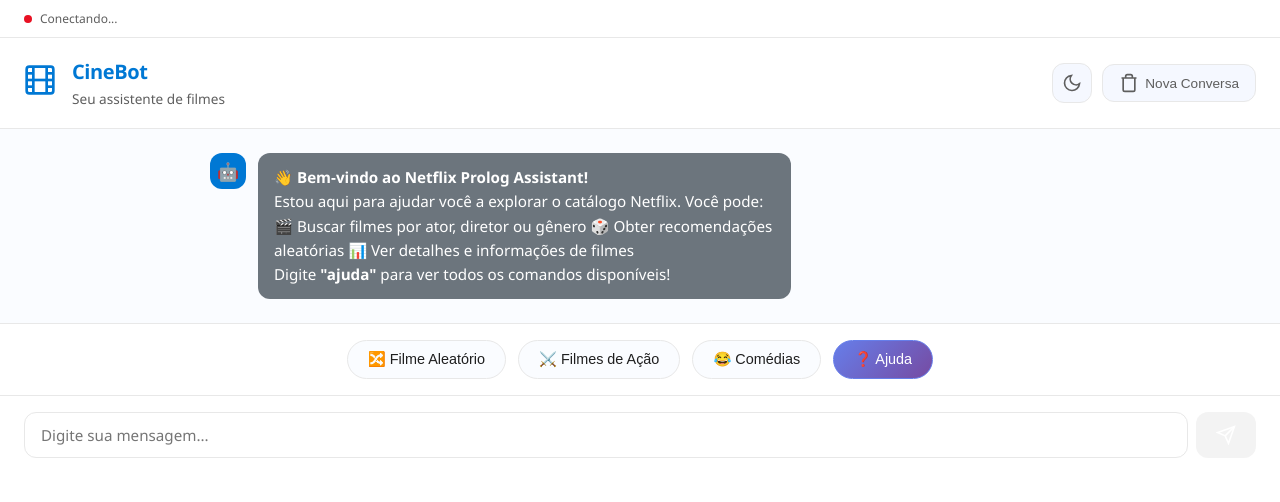
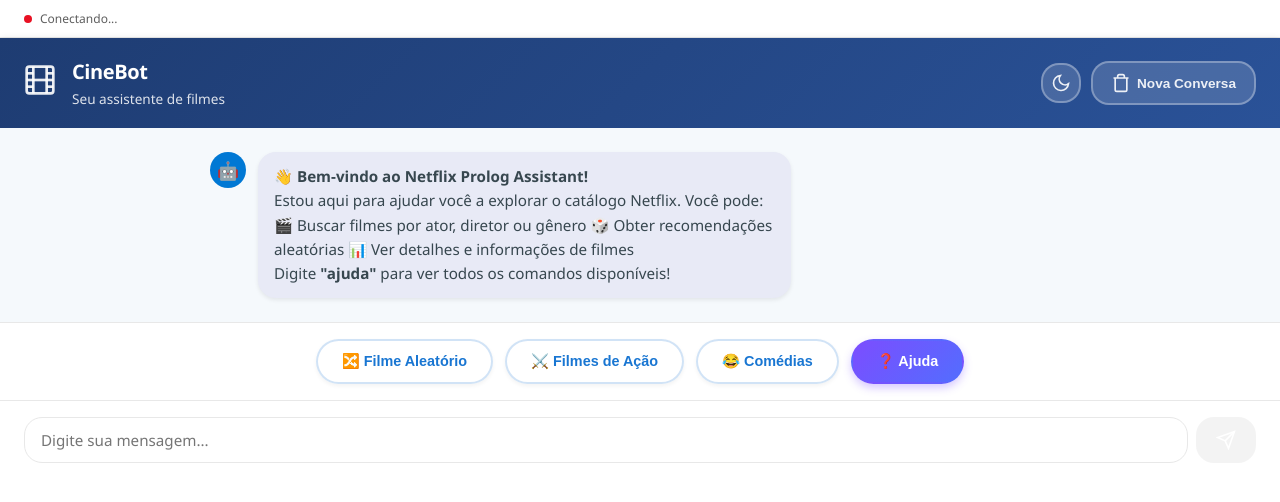
Before and after one commit to HugoGsilva/Chatbot-Prolog, an Angular app in the folder frontend-angular/: page / in a window 1280 px wide. Shown: the top 502 px of the page. Built offline with nearby package versions, Linux system fonts and the light colour scheme; no server answers.

Commit message:
feat: Revamp UI styles for improved aesthetics and user experience; update gradients, shadows, and colors across components

```diff
--- a/frontend-angular/src/app/app.component.css
+++ b/frontend-angular/src/app/app.component.css
@@ -27,8 +27,8 @@
   width: 380px;
   max-width: 90vw;
   height: 100vh;
-  background: var(--container-bg);
-  box-shadow: -4px 0 20px rgba(0, 0, 0, 0.2);
+  background: linear-gradient(180deg, #ffffff 0%, #f5f9fc 100%);
+  box-shadow: -4px 0 24px rgba(0, 0, 0, 0.15);
   animation: slideInRight 0.3s ease;
   display: flex;
   flex-direction: column;
@@ -45,17 +45,17 @@
 
 .help-header {
   padding: 24px;
-  border-bottom: 1px solid var(--border-color);
+  border-bottom: none;
   display: flex;
   justify-content: space-between;
   align-items: center;
-  background: var(--container-bg);
+  background: linear-gradient(135deg, #1e3c72 0%, #2a5298 100%);
 }
 
 .help-header h2 {
   margin: 0;
   font-size: 1.5rem;
-  color: var(--text-primary);
+  color: #ffffff;
 }
 
 .close-btn {
@@ -91,11 +91,12 @@
   gap: 16px;
   padding: 16px;
   margin-bottom: 8px;
-  background: var(--chat-window-bg);
-  border: 1px solid var(--border-color);
-  border-radius: 12px;
+  background: rgba(255, 255, 255, 0.8);
+  border: 2px solid rgba(25, 118, 210, 0.1);
+  border-radius: 16px;
   cursor: pointer;
-  transition: all 0.2s ease;
+  transition: all 0.3s cubic-bezier(0.4, 0, 0.2, 1);
+  box-shadow: 0 2px 4px rgba(0, 0, 0, 0.05);
 }
 
 .help-option:hover {
--- a/frontend-angular/src/app/components/header/header.component.css
+++ b/frontend-angular/src/app/components/header/header.component.css
@@ -1,7 +1,8 @@
 .chatbot-header {
   padding: 20px 24px;
-  background: white;
-  border-bottom: 1px solid var(--border-color);
+  background: linear-gradient(135deg, #1e3c72 0%, #2a5298 100%);
+  border-bottom: none;
+  box-shadow: 0 2px 8px rgba(0, 0, 0, 0.15);
   transition: background-color 0.3s ease;
 }
 
@@ -29,7 +30,7 @@
 }
 
 .chatbot-header h1 {
-  color: var(--accent-primary);
+  color: #ffffff;
   font-size: 1.25rem;
   font-weight: 600;
   margin-bottom: 4px;
@@ -39,7 +40,7 @@
 
 .chatbot-header .subtitle {
   font-size: 0.85rem;
-  color: var(--text-secondary);
+  color: rgba(255, 255, 255, 0.85);
   font-weight: 400;
   transition: color 0.3s ease;
 }
@@ -51,19 +52,20 @@
   width: 40px;
   height: 40px;
   padding: 0;
-  background: #f5f8ff;
-  border: 1px solid var(--border-color);
-  color: var(--text-secondary);
+  background: rgba(255, 255, 255, 0.15);
+  border: 2px solid rgba(255, 255, 255, 0.3);
+  color: rgba(255, 255, 255, 0.9);
   border-radius: var(--radius-md);
   cursor: pointer;
-  transition: all 0.15s ease;
+  transition: all 0.3s cubic-bezier(0.4, 0, 0.2, 1);
 }
 
 .theme-toggle-btn:hover {
-  background: var(--accent-primary);
-  border-color: var(--accent-primary);
+  background: rgba(255, 255, 255, 0.25);
+  border-color: rgba(255, 255, 255, 0.5);
   color: white;
-  box-shadow: var(--shadow-sm);
+  transform: scale(1.05);
+  box-shadow: 0 4px 12px rgba(0, 0, 0, 0.15);
 }
 
 .theme-toggle-btn:active {
@@ -74,22 +76,23 @@
   display: flex;
   align-items: center;
   gap: 6px;
-  padding: 8px 16px;
-  background: #f5f8ff;
-  border: 1px solid var(--border-color);
-  color: var(--text-secondary);
+  padding: 10px 18px;
+  background: rgba(255, 255, 255, 0.15);
+  border: 2px solid rgba(255, 255, 255, 0.3);
+  color: rgba(255, 255, 255, 0.9);
   font-size: 0.85rem;
-  font-weight: 500;
+  font-weight: 600;
   border-radius: var(--radius-md);
   cursor: pointer;
-  transition: all 0.15s ease;
+  transition: all 0.3s cubic-bezier(0.4, 0, 0.2, 1);
 }
 
 .clear-btn:hover {
-  background: var(--accent-primary);
-  border-color: var(--accent-primary);
+  background: rgba(255, 255, 255, 0.25);
+  border-color: rgba(255, 255, 255, 0.5);
   color: white;
-  box-shadow: var(--shadow-sm);
+  transform: translateY(-2px);
+  box-shadow: 0 4px 12px rgba(0, 0, 0, 0.15);
 }
 
 .clear-btn:active {
--- a/frontend-angular/src/app/components/header/header.component.html
+++ b/frontend-angular/src/app/components/header/header.component.html
@@ -3,14 +3,14 @@
     <div class="header-title">
       <div class="logo">
         <svg width="32" height="32" viewBox="0 0 24 24" fill="none" xmlns="http://www.w3.org/2000/svg">
-          <rect x="2" y="2" width="20" height="20" rx="2" stroke="#0078d4" stroke-width="2"/>
-          <line x1="7" y1="2" x2="7" y2="22" stroke="#0078d4" stroke-width="2"/>
-          <line x1="17" y1="2" x2="17" y2="22" stroke="#0078d4" stroke-width="2"/>
-          <line x1="2" y1="12" x2="22" y2="12" stroke="#0078d4" stroke-width="2"/>
-          <line x1="2" y1="7" x2="7" y2="7" stroke="#0078d4" stroke-width="2"/>
-          <line x1="2" y1="17" x2="7" y2="17" stroke="#0078d4" stroke-width="2"/>
-          <line x1="17" y1="7" x2="22" y2="7" stroke="#0078d4" stroke-width="2"/>
-          <line x1="17" y1="17" x2="22" y2="17" stroke="#0078d4" stroke-width="2"/>
+          <rect x="2" y="2" width="20" height="20" rx="2" stroke="rgba(255, 255, 255, 0.9)" stroke-width="2"/>
+          <line x1="7" y1="2" x2="7" y2="22" stroke="rgba(255, 255, 255, 0.9)" stroke-width="2"/>
+          <line x1="17" y1="2" x2="17" y2="22" stroke="rgba(255, 255, 255, 0.9)" stroke-width="2"/>
+          <line x1="2" y1="12" x2="22" y2="12" stroke="rgba(255, 255, 255, 0.9)" stroke-width="2"/>
+          <line x1="2" y1="7" x2="7" y2="7" stroke="rgba(255, 255, 255, 0.9)" stroke-width="2"/>
+          <line x1="2" y1="17" x2="7" y2="17" stroke="rgba(255, 255, 255, 0.9)" stroke-width="2"/>
+          <line x1="17" y1="7" x2="22" y2="7" stroke="rgba(255, 255, 255, 0.9)" stroke-width="2"/>
+          <line x1="17" y1="17" x2="22" y2="17" stroke="rgba(255, 255, 255, 0.9)" stroke-width="2"/>
         </svg>
       </div>
       <div>
--- a/frontend-angular/src/app/components/message-bubble/message-bubble.component.css
+++ b/frontend-angular/src/app/components/message-bubble/message-bubble.component.css
@@ -17,13 +17,15 @@
 
 .bot-bubble {
   background: var(--bot-bubble-bg);
-  color: white;
+  color: #37474f;
+  box-shadow: 0 2px 4px rgba(0, 0, 0, 0.08);
 }
 
 .user-bubble {
   background: var(--user-bubble-bg);
   color: white;
   border: none;
+  box-shadow: 0 2px 6px rgba(25, 118, 210, 0.25);
 }
 
 .message-text {
--- a/frontend-angular/src/app/components/quick-actions/quick-actions.component.css
+++ b/frontend-angular/src/app/components/quick-actions/quick-actions.component.css
@@ -12,35 +12,37 @@
   display: flex;
   align-items: center;
   gap: 8px;
-  padding: 10px 20px;
-  background: var(--chat-window-bg);
-  border: 1px solid var(--border-color);
-  color: var(--text-primary);
+  padding: 12px 24px;
+  background: rgba(255, 255, 255, 0.9);
+  border: 2px solid rgba(25, 118, 210, 0.2);
+  color: #1976d2;
   font-size: 0.9rem;
-  font-weight: 500;
-  border-radius: 24px;
+  font-weight: 600;
+  border-radius: 28px;
   cursor: pointer;
   white-space: nowrap;
-  transition: all 0.2s ease;
+  transition: all 0.3s cubic-bezier(0.4, 0, 0.2, 1);
+  box-shadow: 0 2px 4px rgba(0, 0, 0, 0.05);
 }
 
 .quick-action-btn:hover {
-  background: var(--accent-primary);
-  border-color: var(--accent-primary);
+  background: #1976d2;
+  border-color: #1976d2;
   color: white;
-  transform: translateY(-2px);
-  box-shadow: 0 4px 12px rgba(0, 120, 212, 0.2);
+  transform: translateY(-3px);
+  box-shadow: 0 6px 16px rgba(25, 118, 210, 0.3);
 }
 
 .quick-action-btn.help-btn {
-  background: linear-gradient(135deg, #667eea 0%, #764ba2 100%);
-  border-color: #667eea;
+  background: linear-gradient(135deg, #7c4dff 0%, #536dfe 100%);
+  border-color: transparent;
   color: white;
+  box-shadow: 0 4px 8px rgba(124, 77, 255, 0.3);
 }
 
 .quick-action-btn.help-btn:hover {
-  transform: translateY(-2px) scale(1.05);
-  box-shadow: 0 6px 16px rgba(102, 126, 234, 0.4);
+  transform: translateY(-3px) scale(1.05);
+  box-shadow: 0 8px 20px rgba(124, 77, 255, 0.4);
 }
 
 .quick-action-btn:active {
--- a/frontend-angular/src/styles.css
+++ b/frontend-angular/src/styles.css
@@ -5,14 +5,14 @@
 
 :root {
   /* Cores principais - Metro Blue */
-  --bg-gradient-start: #f0f7ff;
-  --bg-gradient-end: #e6f3ff;
+  --bg-gradient-start: #e3f2fd;
+  --bg-gradient-end: #bbdefb;
   --container-bg: #ffffff;
-  --chat-window-bg: #fafcff;
+  --chat-window-bg: #f5f9fc;
 
   /* Cores de mensagens */
-  --bot-bubble-bg: #6c757d;
-  --user-bubble-bg: #0078d4;
+  --bot-bubble-bg: #e8eaf6;
+  --user-bubble-bg: #1976d2;
 
   /* Cores de texto */
   --text-primary: #1f1f1f;
@@ -34,9 +34,9 @@
   --shadow-lg: 0 4px 12px rgba(0, 0, 0, 0.1);
 
   /* Border Radius */
-  --radius-sm: 8px;
-  --radius-md: 12px;
-  --radius-lg: 16px;
+  --radius-sm: 12px;
+  --radius-md: 18px;
+  --radius-lg: 24px;
   --radius-full: 50%;
 
   /* Tipografia */
@@ -91,7 +91,7 @@
 
 body {
   font-family: var(--font-family);
-  background: var(--bg-gradient-start);
+  background: linear-gradient(180deg, var(--bg-gradient-start) 0%, var(--bg-gradient-end) 100%);
   color: var(--text-primary);
   min-height: 100vh;
   margin: 0;
```
